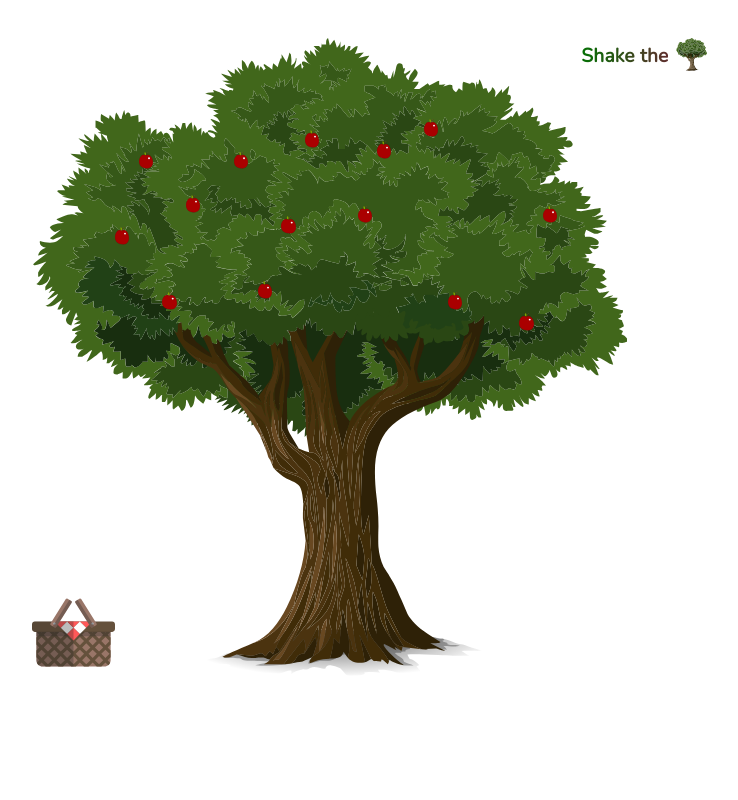
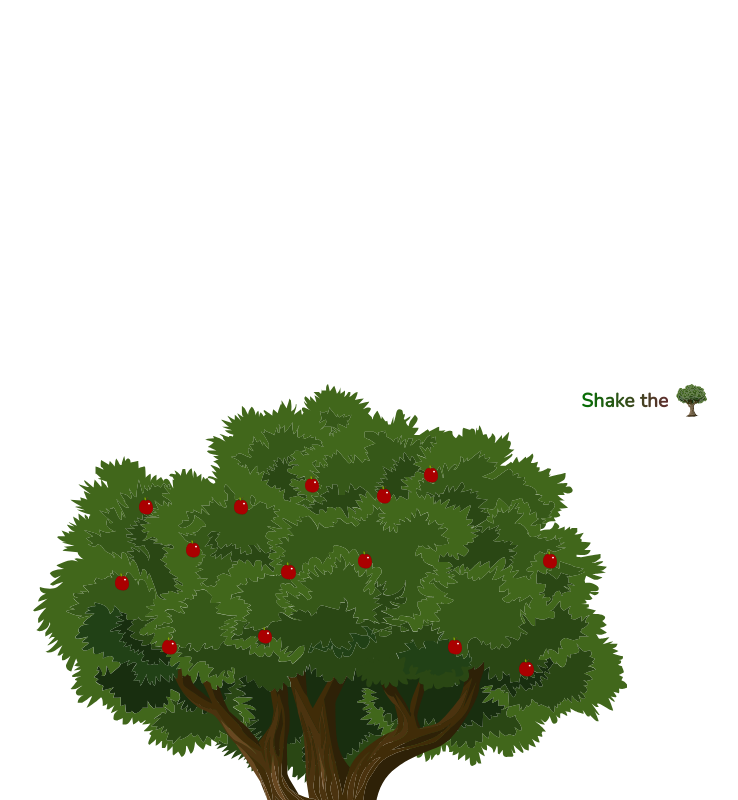
Before and after one commit to itskalender/shaking-tree, a React (Create React App) app: page / in a window 1280 px wide. Shown: the top 800 px of the page, without its empty margins (311-1049 px from the left). Built offline with nearby package versions, Linux system fonts and the light colour scheme.

Commit message:
Change styling

```diff
--- a/src/containers/TreeShaking/TreeShaking.module.css
+++ b/src/containers/TreeShaking/TreeShaking.module.css
@@ -2,12 +2,12 @@
   position: relative;
   width: 70%;
   margin: auto;
-  margin-top: 50%;
+  margin-top: 60%;
 }
 
 @media (min-width: 450px) {
   .tree-shaking {
-    margin-top: 20%;
+    margin-top: 25%;
   }
 }
 
@@ -28,3 +28,15 @@
     width: 37.1875rem;
   }
 }
+
+@media (max-width: 767px) and (min-height: 800px) {
+  .tree-shaking {
+    margin-top: 70%;
+  }
+}
+
+@media (min-width: 768px) and (min-height: 800px) {
+  .tree-shaking {
+    margin-top: 30%;
+  }
+}
```
